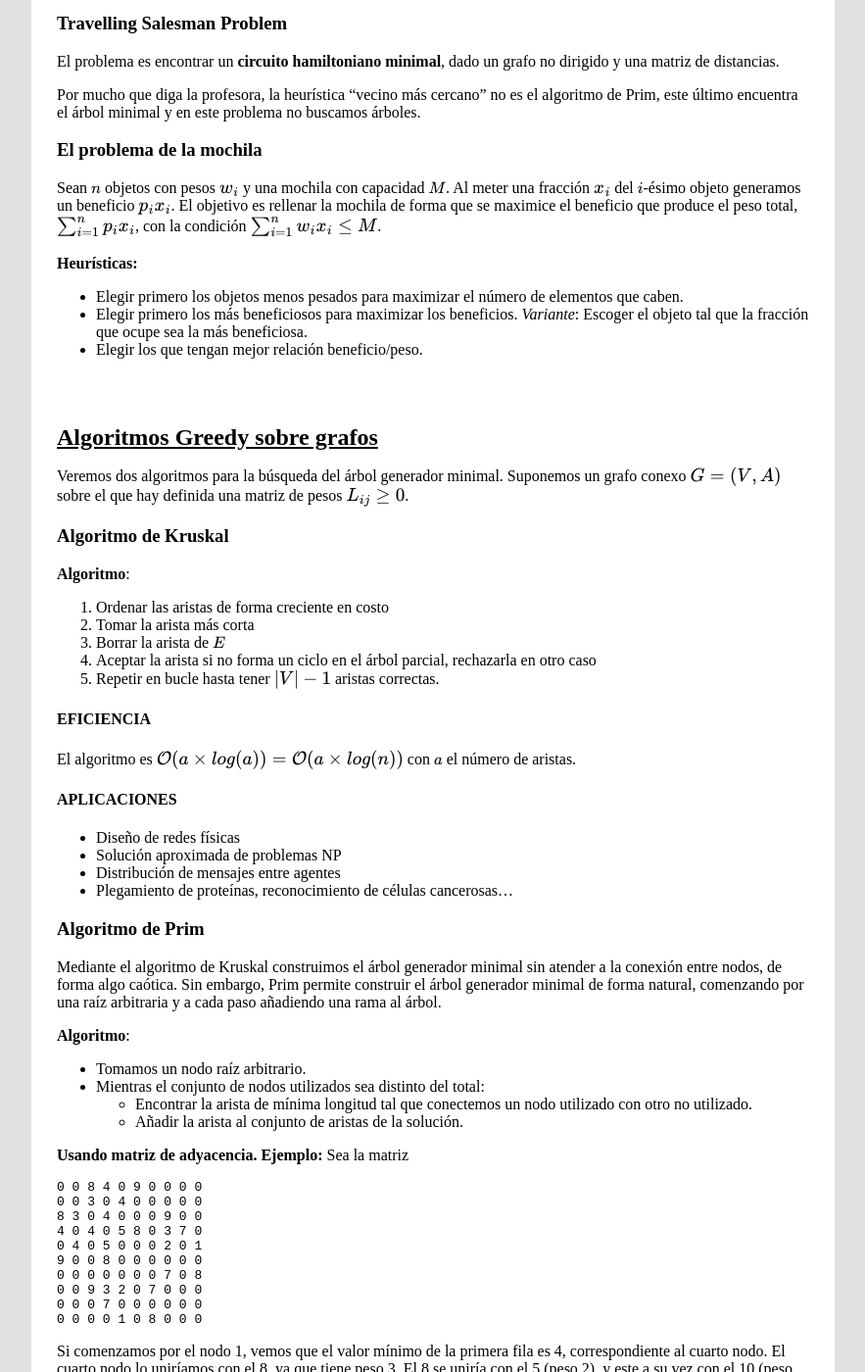
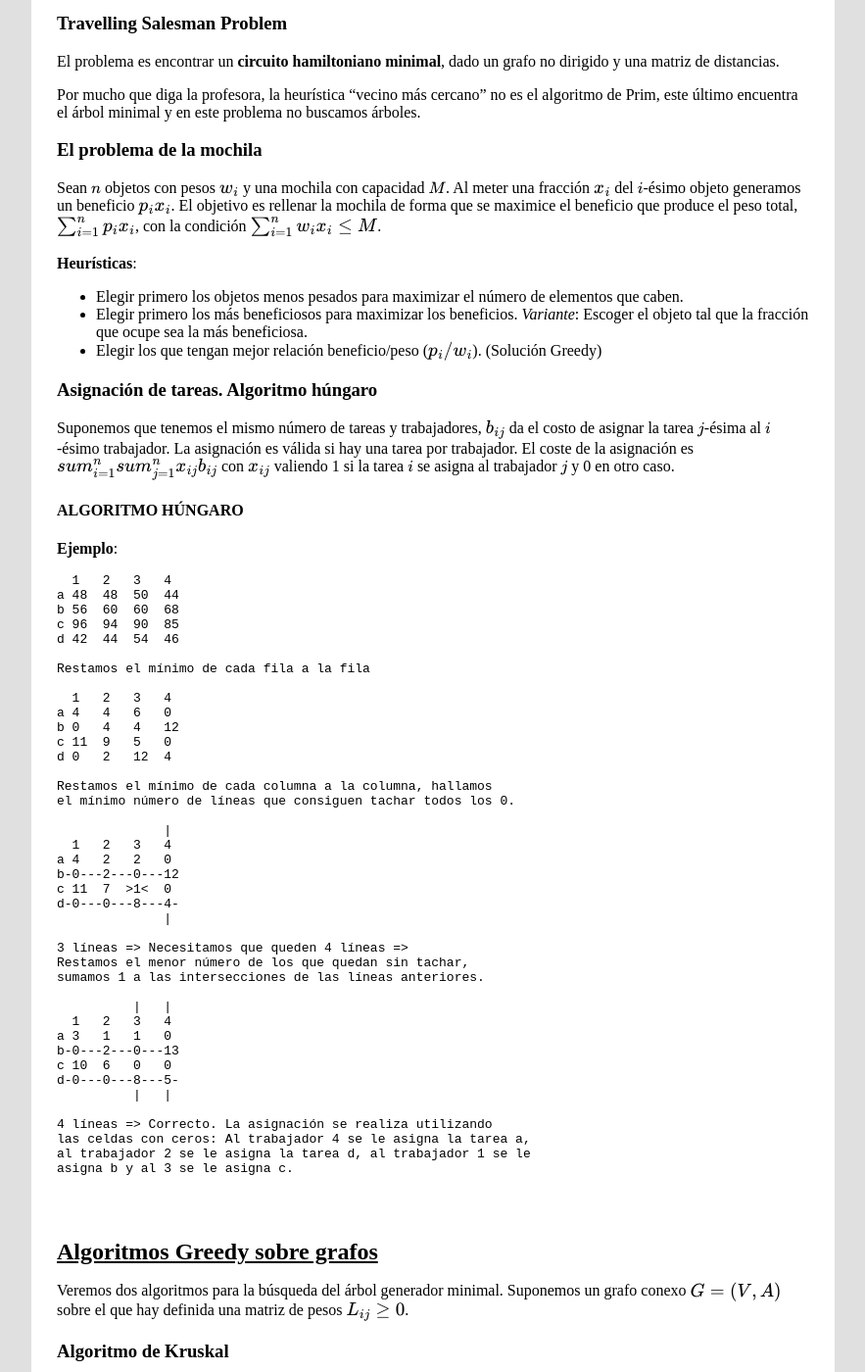
Before and after one commit to fdavidcl/algoritmia, a Jekyll site: the page built from index.html, in a window 1280 px wide and 1400 px high, scrolled down 199 px. Shown: the whole window at 98% size, without its empty margins (198-1081 px from the left). Built offline with Jekyll 4.4.1, drawn with Linux system fonts in a browser that asks for light colours; formulas are drawn with MathJax 3; the list of posts is cut into pages by our own code.

Commit message:
Húngaro

```diff
--- a/_posts/2014-4-3-heuristicas-greedy.md
+++ b/_posts/2014-4-3-heuristicas-greedy.md
@@ -13,8 +13,56 @@ Por mucho que diga la profesora, la heurística "vecino más cercano" no es el a
 ### El problema de la mochila
 Sean $n$ objetos con pesos `$w_i$` y una mochila con capacidad $M$. Al meter una fracción `$x_i$` del $i$-ésimo objeto generamos un beneficio `$p_ix_i$`. El objetivo es rellenar la mochila de forma que se maximice el beneficio que produce el peso total, `$\sum_{i=1}^n p_ix_i$`, con la condición `$\sum_{i=1}^n w_ix_i\le M$`.
 
-**Heurísticas:**
+**Heurísticas**:
 
  * Elegir primero los objetos menos pesados para maximizar el número de elementos que caben.
  * Elegir primero los más beneficiosos para maximizar los beneficios. *Variante*: Escoger el objeto tal que la fracción que ocupe sea la más beneficiosa.
- * Elegir los que tengan mejor relación beneficio/peso.
+ * Elegir los que tengan mejor relación beneficio/peso (`$p_i/w_i$`). (Solución Greedy)
+
+### Asignación de tareas. Algoritmo húngaro
+Suponemos que tenemos el mismo número de tareas y trabajadores, `$b_{ij}$` da el costo de asignar la tarea $j$-ésima al $i$-ésimo trabajador. La asignación es válida si hay una tarea por trabajador. El coste de la asignación es `$sum_{i=1}^n sum_{j=1}^n x_{ij}b_{ij}$` con `$x_{ij}$` valiendo 1 si la tarea $i$ se asigna al trabajador $j$ y 0 en otro caso.
+
+#### Algoritmo húngaro
+**Ejemplo**:
+
+      1   2   3   4
+    a 48  48  50  44
+    b 56  60  60  68
+    c 96  94  90  85
+    d 42  44  54  46
+
+    Restamos el mínimo de cada fila a la fila
+
+      1   2   3   4
+    a 4   4   6   0
+    b 0   4   4   12
+    c 11  9   5   0
+    d 0   2   12  4
+
+    Restamos el mínimo de cada columna a la columna, hallamos
+    el mínimo número de líneas que consiguen tachar todos los 0.
+
+                  |
+      1   2   3   4
+    a 4   2   2   0
+    b-0---2---0---12
+    c 11  7  >1<  0
+    d-0---0---8---4-
+                  |
+
+    3 líneas => Necesitamos que queden 4 líneas =>
+    Restamos el menor número de los que quedan sin tachar,
+    sumamos 1 a las intersecciones de las líneas anteriores.
+
+              |   |
+      1   2   3   4
+    a 3   1   1   0
+    b-0---2---0---13
+    c 10  6   0   0
+    d-0---0---8---5-
+              |   |
+
+    4 líneas => Correcto. La asignación se realiza utilizando
+    las celdas con ceros: Al trabajador 4 se le asigna la tarea a,
+    al trabajador 2 se le asigna la tarea d, al trabajador 1 se le
+    asigna b y al 3 se le asigna c.
```
